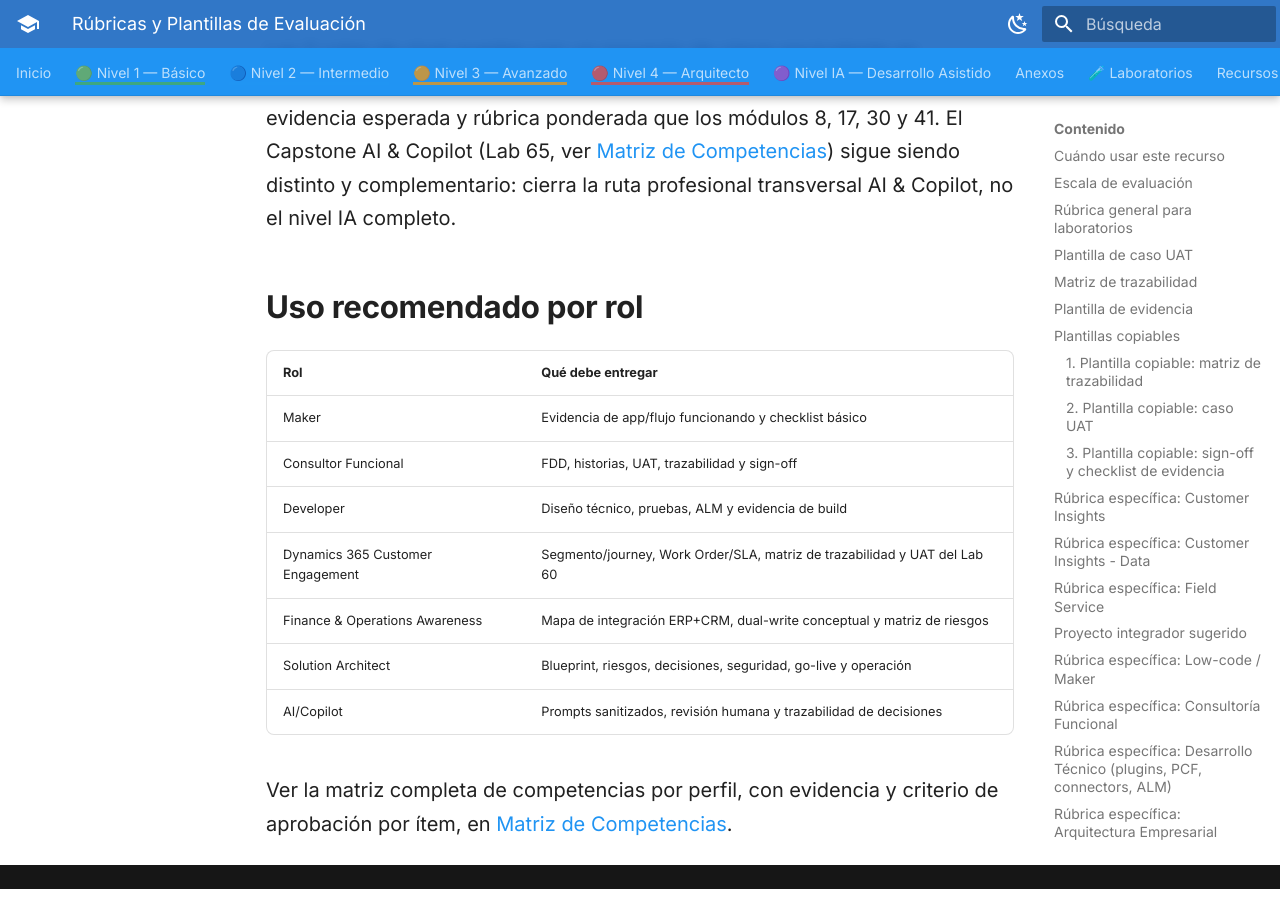
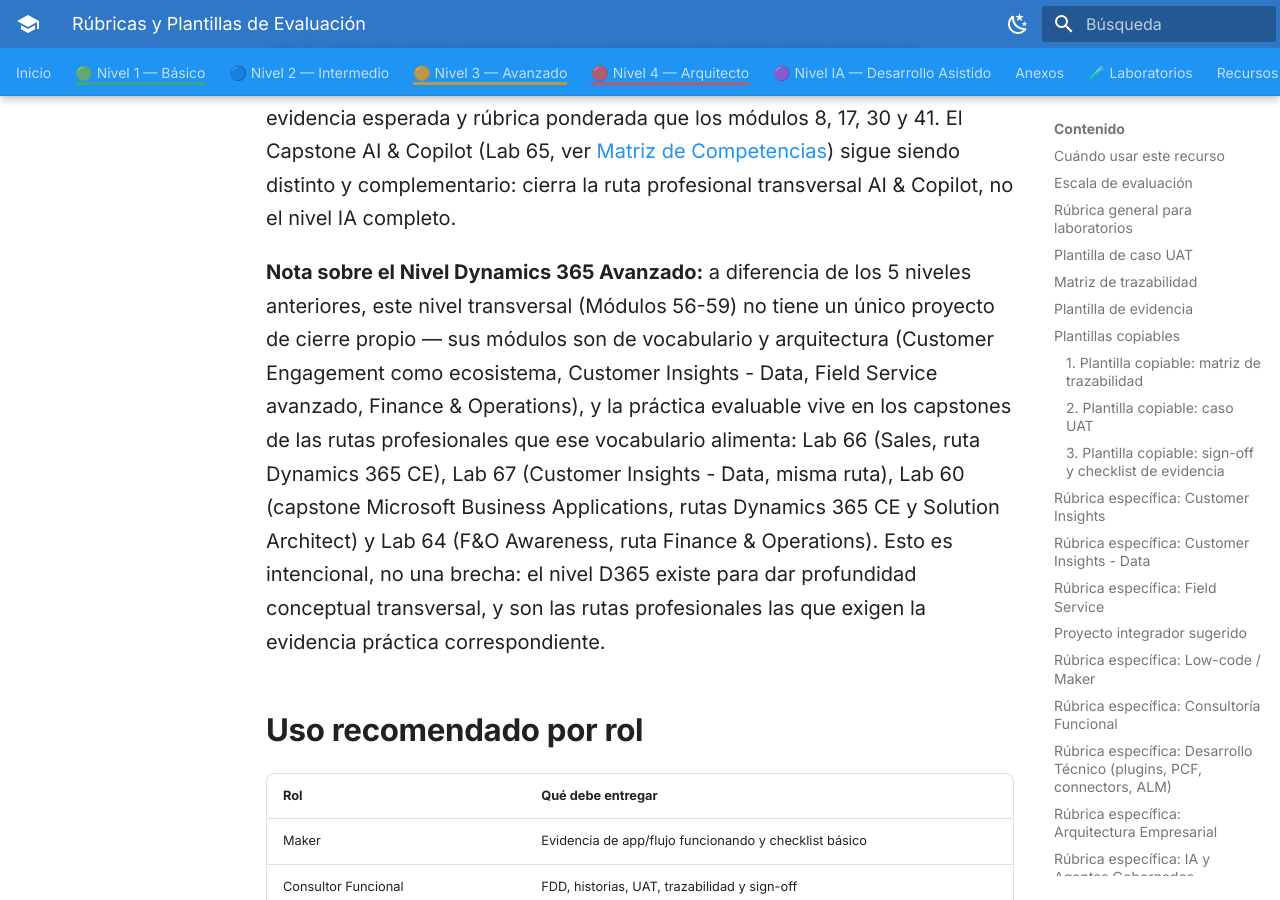
Before and after one commit to EdwingAlarcon/PlanEstudio, an MkDocs documentation site: the page built from docs/Recursos/RUBRICAS_PLANTILLAS_EVALUACION.md, in a window 1280 px wide and 900 px high, scrolled down 13074 px. Built offline with MkDocs 1.6.1 and Material for MkDocs 9.7.7, drawn with Linux system fonts in a browser that asks for light colours.

Commit message:
chore: cerrar consistencia del plan Dynamics 365 y actualizar docs raiz (Sprint D365-7)
professional-routes.ts: portfolioEvidence de dynamics-365-customer-
engagement y finance-operations actualizado con los entregables
nuevos de labs 60/64 (Power Automate, decision F&O + ADRs,
vocabulario ERP, decision dual-write/DMF/virtual tables).

RUBRICAS_PLANTILLAS_EVALUACION.md: nota nueva explicando por que el
nivel D365 no tiene un unico proyecto de cierre propio (su practica
vive en los capstones de las rutas profesionales que alimenta).

/progreso y /portafolio no requirieron cambios de codigo - ya eran
genericos sobre LEVEL_ORDER y las rutas profesionales.

CLAUDE.md, AGENTS.md y README.md tenian conteos desactualizados desde
antes de esta sesion (55 modulos/25 labs, un "17 labs total" y "keys
1-41" del banco de preguntas que quedaron sin corregir cuando se
agrego el nivel IA). Corregidos a 59 modulos/27 labs/458 preguntas/6
niveles, con nota de que d365 es transversal como ia.

Cierra el plan Dynamics 365 completo de 7 sprints (D365-0 a D365-7).

Co-Authored-By: Claude Sonnet 5 <noreply@anthropic.com>

```diff
--- a/docs/Recursos/RUBRICAS_PLANTILLAS_EVALUACION.md
+++ b/docs/Recursos/RUBRICAS_PLANTILLAS_EVALUACION.md
@@ -341,6 +341,16 @@ módulos 8, 17, 30 y 41. El Capstone AI & Copilot (Lab 65, ver [Matriz de
 Competencias](MATRIZ_COMPETENCIAS.md)) sigue siendo distinto y complementario: cierra la ruta
 profesional transversal AI & Copilot, no el nivel IA completo.
 
+**Nota sobre el Nivel Dynamics 365 Avanzado:** a diferencia de los 5 niveles anteriores, este
+nivel transversal (Módulos 56-59) no tiene un único proyecto de cierre propio — sus módulos son
+de vocabulario y arquitectura (Customer Engagement como ecosistema, Customer Insights - Data,
+Field Service avanzado, Finance & Operations), y la práctica evaluable vive en los capstones de
+las rutas profesionales que ese vocabulario alimenta: Lab 66 (Sales, ruta Dynamics 365 CE), Lab 67
+(Customer Insights - Data, misma ruta), Lab 60 (capstone Microsoft Business Applications, rutas
+Dynamics 365 CE y Solution Architect) y Lab 64 (F&O Awareness, ruta Finance & Operations). Esto es
+intencional, no una brecha: el nivel D365 existe para dar profundidad conceptual transversal, y
+son las rutas profesionales las que exigen la evidencia práctica correspondiente.
+
 ## Uso recomendado por rol
 
 | Rol | Qué debe entregar |
```
Also changed, not shown: AGENTS.md (+6 -2 lines), CLAUDE.md (+14 -9 lines), README.md (+1 -1 lines), 1 other file.
